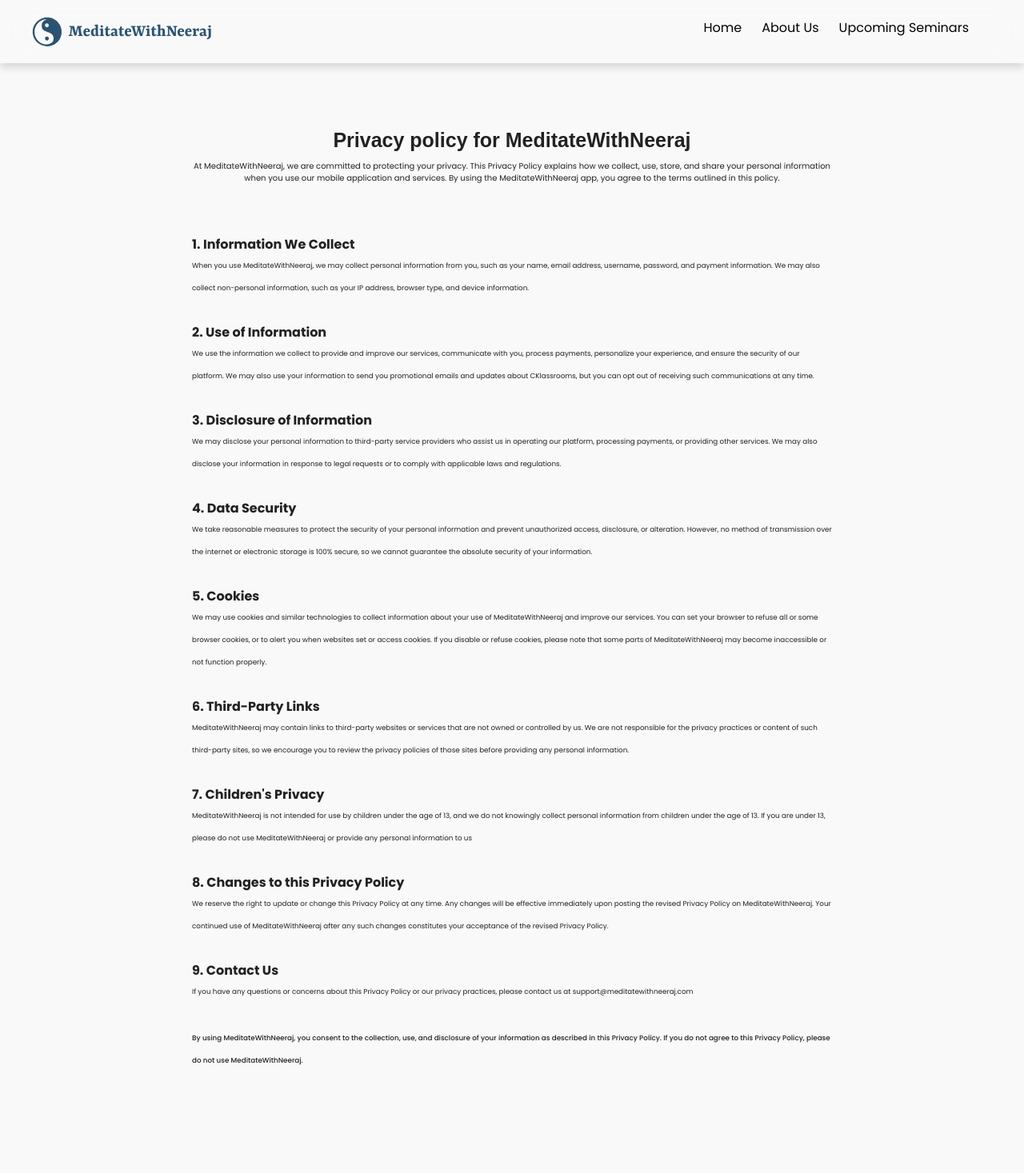
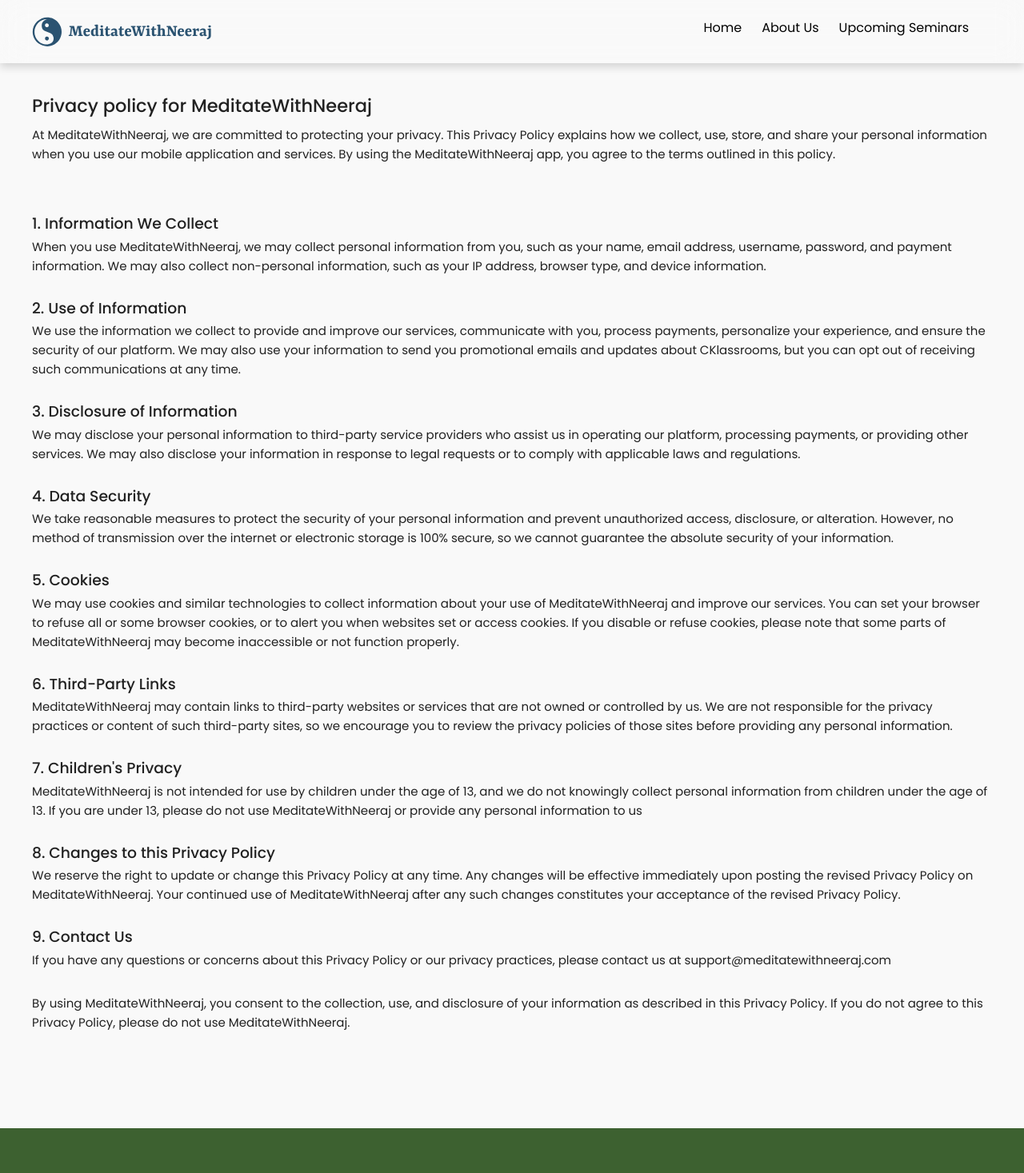
Before and after one commit to Nirvana-Technologies/meditate-with-neeraj, an Angular app in the folder mwn-frontend-homepage/: page /privacyPolicy in a window 1280 px wide. Shown: the top 1467 px of the page at 80% size. Built offline with nearby package versions, Linux system fonts and the light colour scheme; a web font is replaced by a local one.

Commit message:
Fixed privacy policy UI and terms UI with header navigation

```diff
--- a/mwn-frontend-homepage/src/app/modules/components/header/header.html
+++ b/mwn-frontend-homepage/src/app/modules/components/header/header.html
@@ -1,44 +1,92 @@
 <header
   class="fixed top-0 w-full z-10 bg-white/10 backdrop-blur-lg shadow shadow-base transition-transform duration-300 ease-in-out"
-  [class.-translate-y-full]="!headerVisible" [class.translate-y-0]="headerVisible">
-  <nav class="relative z-50 flex items-center justify-between py-2 px-6 sm:px-10">
+  [class.-translate-y-full]="!headerVisible"
+  [class.translate-y-0]="headerVisible"
+>
+  <nav
+    class="relative z-50 flex items-center justify-between py-2 px-6 sm:px-10"
+  >
     <a href="#" class="nav-logo">
       <img src="assets/logo.svg" alt="Logo" class="h-10" />
     </a>
 
-    <button (click)="toggleMenu()" class="sm:hidden focus:outline-none" aria-label="Toggle menu"
-      [attr.aria-expanded]="isMenuOpen">
+    <button
+      (click)="toggleMenu()"
+      class="sm:hidden focus:outline-none"
+      aria-label="Toggle menu"
+      [attr.aria-expanded]="isMenuOpen"
+    >
       @if (!isMenuOpen) {
-      <svg class="w-6 h-6 text-black" fill="none" stroke="currentColor" viewBox="0 0 24 24">
-        <path stroke-linecap="round" stroke-linejoin="round" stroke-width="2" d="M4 8h16M4 16h16" />
+      <svg
+        class="w-6 h-6 text-black"
+        fill="none"
+        stroke="currentColor"
+        viewBox="0 0 24 24"
+      >
+        <path
+          stroke-linecap="round"
+          stroke-linejoin="round"
+          stroke-width="2"
+          d="M4 8h16M4 16h16"
+        />
       </svg>
       } @else {
-      <svg class="w-6 h-6 text-black" fill="none" stroke="currentColor" viewBox="0 0 24 24">
-        <path stroke-linecap="round" stroke-linejoin="round" stroke-width="2" d="M6 18L18 6M6 6l12 12" />
+      <svg
+        class="w-6 h-6 text-black"
+        fill="none"
+        stroke="currentColor"
+        viewBox="0 0 24 24"
+      >
+        <path
+          stroke-linecap="round"
+          stroke-linejoin="round"
+          stroke-width="2"
+          d="M6 18L18 6M6 6l12 12"
+        />
       </svg>
       }
     </button>
 
     @if (isMenuOpen) {
-    <div (click)="toggleMenu()" class="fixed inset-0 z-40 bg-black bg-opacity-50 sm:hidden"></div>
+    <div
+      (click)="toggleMenu()"
+      class="fixed inset-0 z-40 bg-black bg-opacity-50 sm:hidden"
+    ></div>
     }
 
     <ul
       class="fixed top-0 right-0 z-50 flex h-screen w-64 flex-col gap-4 bg-gray-100 px-6 py-4 transition-transform duration-300 ease-in-out sm:static sm:flex-row sm:h-auto sm:w-auto sm:translate-x-0 sm:bg-transparent"
-      [class.translate-x-full]="!isMenuOpen" [class.translate-x-0]="isMenuOpen">
+      [class.translate-x-full]="!isMenuOpen"
+      [class.translate-x-0]="isMenuOpen"
+    >
       <li class="mb-4 flex justify-end sm:hidden">
-        <button (click)="toggleMenu()" class="focus:outline-none" aria-label="Close menu">
-          <svg class="w-6 h-6 text-black" fill="none" stroke="currentColor" viewBox="0 0 24 24">
-            <path stroke-linecap="round" stroke-linejoin="round" stroke-width="2" d="M6 18L18 6M6 6l12 12" />
+        <button
+          (click)="toggleMenu()"
+          class="focus:outline-none"
+          aria-label="Close menu"
+        >
+          <svg
+            class="w-6 h-6 text-black"
+            fill="none"
+            stroke="currentColor"
+            viewBox="0 0 24 24"
+          >
+            <path
+              stroke-linecap="round"
+              stroke-linejoin="round"
+              stroke-width="2"
+              d="M6 18L18 6M6 6l12 12"
+            />
           </svg>
         </button>
       </li>
 
       @for (item of menuItems; track item) {
       <li>
-        <a (click)="scrollToId(item.link)"
-          class="block rounded px-2 py-1 text-black hover:font-semibold hover:text-[#2B5371]"
-          (click)="isMenuOpen = false">
+        <a
+          (click)="scrollToId(item.link)"
+          class="block rounded px-2 py-1 text-black hover:font-semibold hover:text-[#2B5371] cursor-pointer"
+        >
           {{ item.label }}
         </a>
       </li>
--- a/mwn-frontend-homepage/src/app/modules/components/header/header.ts
+++ b/mwn-frontend-homepage/src/app/modules/components/header/header.ts
@@ -1,5 +1,6 @@
 import { CommonModule } from '@angular/common';
 import { Component, HostListener } from '@angular/core';
+import { Router } from '@angular/router';
 import { ScrollService } from '../../services/scroll.service';
 
 @Component({
@@ -19,7 +20,7 @@
   headerVisible = true;
   lastScrollTop = 0;
 
-  constructor(private scrollService: ScrollService) {}
+  constructor(private router: Router, private scrollService: ScrollService) {}
 
   toggleMenu() {
     this.isMenuOpen = !this.isMenuOpen;
@@ -39,6 +40,16 @@
   }
 
   scrollToId(id: string) {
-    this.scrollService.scrollToElementById(id);
+    this.isMenuOpen = false;
+
+    if (this.router.url !== '/home') {
+      this.router.navigate(['/home']).then(() => {
+        setTimeout(() => {
+          this.scrollService.scrollToElementById(id);
+        }, 50);
+      });
+    } else {
+      this.scrollService.scrollToElementById(id);
+    }
   }
 }
--- a/mwn-frontend-homepage/src/app/screens/privacy-policy/privacy-policy.html
+++ b/mwn-frontend-homepage/src/app/screens/privacy-policy/privacy-policy.html
@@ -1,26 +1,28 @@
-<div class="my-28 md:my-40">
-  <h1 class="md:text-xl text-center font-medium text-green">
+<div class="my-20 md:my-30 px-5 md:!px-10">
+  <span class="text-2xl md:!text-4xl font-medium">
     Privacy policy for MeditateWithNeeraj
-  </h1>
+  </span>
 
-  <div class="text-sm md:text-base md:mx-10 lg:mx-40 xl:mx-60 text-center mt-3 mb-16">
-    At MeditateWithNeeraj, we are committed to protecting your privacy. This Privacy Policy explains how we collect,
-    use, store, and share your personal information when you use our mobile application and services. By using the
+  <div class="text-xl leading-6 sm:text-2xl mt-3 mb-16">
+    At MeditateWithNeeraj, we are committed to protecting your privacy. This
+    Privacy Policy explains how we collect, use, store, and share your personal
+    information when you use our mobile application and services. By using the
     MeditateWithNeeraj app, you agree to the terms outlined in this policy.
   </div>
 
   @for (item of privacyPolicy; track $index) {
-  <div class="md:mx-10 lg:mx-40 xl:mx-60 mt-5 lg:mt-10">
-    <div class="font-bold">
-      <span>{{ item?.id }}. </span> <span>{{ item?.label }}</span>
+  <div class="mt-5 lg:mt-10">
+    <div class="text-2xl md:!text-3xl font-medium mb-2">
+      <span>{{ item?.id }}. </span>
+      <span>{{ item?.label }}</span>
     </div>
-    <div class="text-sm leading-7">{{ item?.desc }}</div>
+    <div class="text-xl sm:text-2xl leading-6">{{ item?.desc }}</div>
   </div>
   }
 
-  <div class="md:mx-10 lg:mx-40 xl:mx-60 mt-5 lg:mt-10 leading-7 text-sm font-medium">
-    By using MeditateWithNeeraj, you consent to the collection, use, and disclosure of
-    your information as described in this Privacy Policy. If you do not agree to
-    this Privacy Policy, please do not use MeditateWithNeeraj.
+  <div class="mt-5 lg:mt-10 leading-6 text-xl sm:text-2xl">
+    By using MeditateWithNeeraj, you consent to the collection, use, and
+    disclosure of your information as described in this Privacy Policy. If you
+    do not agree to this Privacy Policy, please do not use MeditateWithNeeraj.
   </div>
 </div>
--- a/mwn-frontend-homepage/src/app/screens/terms-and-conditions/terms-and-conditions.html
+++ b/mwn-frontend-homepage/src/app/screens/terms-and-conditions/terms-and-conditions.html
@@ -1,23 +1,27 @@
-<div class="my-28 md:my-40">
-  <h1 class="md:text-xl text-center font-medium text-green">
+<div class="my-20 md:my-30 px-5 md:!px-10">
+  <span class="text-2xl md:!text-4xl font-medium">
     Terms and Conditions for MeditateWithNeeraj
-  </h1>
+  </span>
 
-  <div class="text-sm md:text-base md:mx-10 lg:mx-40 xl:mx-60 text-center mt-3 mb-16">
-    Welcome to MeditateWithNeeraj! These Terms and Conditions ("Terms") govern your use of the MeditateWithNeeraj mobile
-    application and its services. By accessing or using the app, you agree to comply with and be bound by these Terms.
-    If you do not agree with any part of these Terms, please do not use the app.
+  <div class="text-xl leading-6 sm:text-2xl mt-3 mb-16">
+    Welcome to MeditateWithNeeraj! These Terms and Conditions ("Terms") govern
+    your use of the MeditateWithNeeraj mobile application and its services. By
+    accessing or using the app, you agree to comply with and be bound by these
+    Terms. If you do not agree with any part of these Terms, please do not use
+    the app.
   </div>
 
   @for (item of termsAndConditions; track $index) {
-  <div class="md:mx-10 lg:mx-40 xl:mx-60 mt-5 lg:mt-10">
-    <div class="font-bold">
-      <span>{{ item?.id }}. </span> <span>{{ item?.label }}</span>
+  <div class="mt-5 lg:mt-10">
+    <div class="text-2xl md:!text-3xl font-medium mb-2">
+      <span>{{ item?.id }}. </span>
+      <span>{{ item?.label }}</span>
     </div>
-    <div class="text-sm leading-7">{{ item?.desc }}</div>
+    <div class="text-xl sm:text-2xl leading-6">{{ item?.desc }}</div>
   </div>
   }
-  <div class="md:mx-10 lg:mx-40 xl:mx-60 mt-5 lg:mt-10 leading-7 text-sm font-medium">
+
+  <div class="mt-5 lg:mt-10 leading-6 text-xl sm:text-2xl">
     By using CKlassrooms, you acknowledge that you have read, understood, and
     agree to be bound by these Terms. If you do not agree to these Terms, please
     do not use CKlassrooms.
```
